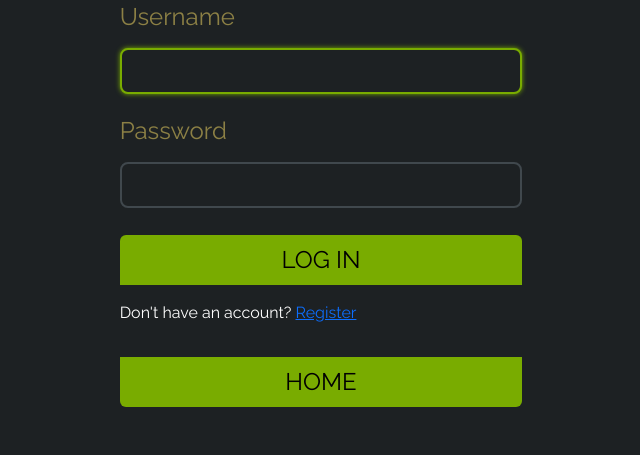
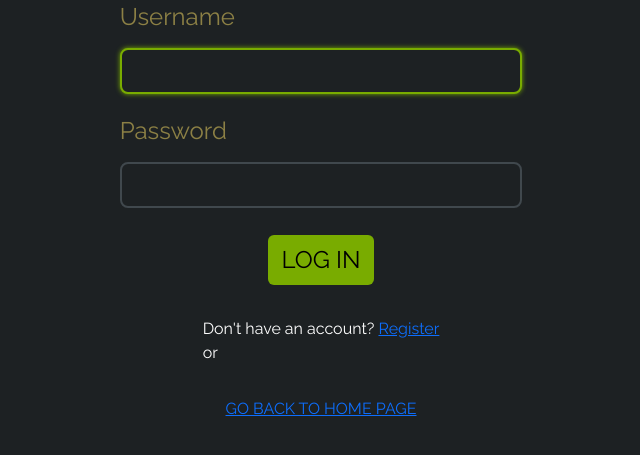
Before and after one commit to PabrodzamDEV/Dickinsonian-Museum, a Django app: page /members/login_user/ in a window 1280 px wide. Shown: the part 111-566 px from the top of the page, without its empty margins (319-959 px from the left). Run offline with Django 5.2, Linux system fonts and the light colour scheme; some libraries are stand-ins or nearby versions.

Commit message:
Developing log in and sign up

```diff
--- a/templates/members/login.html
+++ b/templates/members/login.html
@@ -47,10 +47,10 @@
                 <div class="box shadow">
                     <div class="circle"></div>
                 </div>
-                <div class="d-flex mt-4 btn-group-vertical">
-                    <button type="submit" class="btn" role="button">LOG IN</button>
-                    <p class="mt-3">Don't have an account? <a href="{% url 'register' %}">Register</a></p>
-                    <a href="{% url 'home' %}" class="btn mt-3">HOME</a>
+                <div class="mt-4 d-flex flex-column align-items-center">
+                    <button type="submit" class="btn mb-3" role="button">LOG IN</button>
+                    <p class="mt-3">Don't have an account? <a href="{% url 'register' %}">Register</a><br>or</p>
+                    <a href="{% url 'home' %}" class="mt-3">GO BACK TO HOME PAGE</a>
                 </div>
             </form>
         {% endif %}
```
